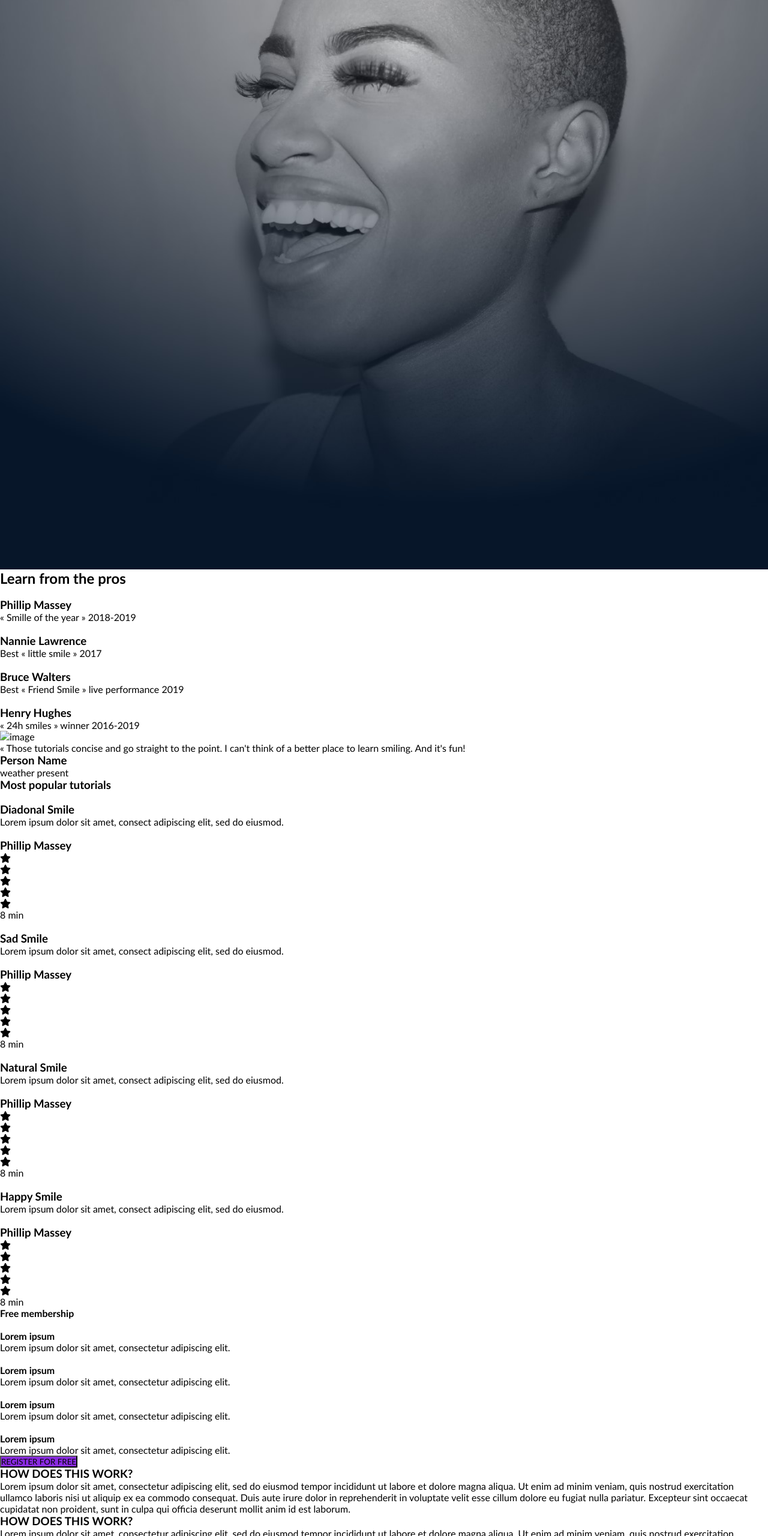
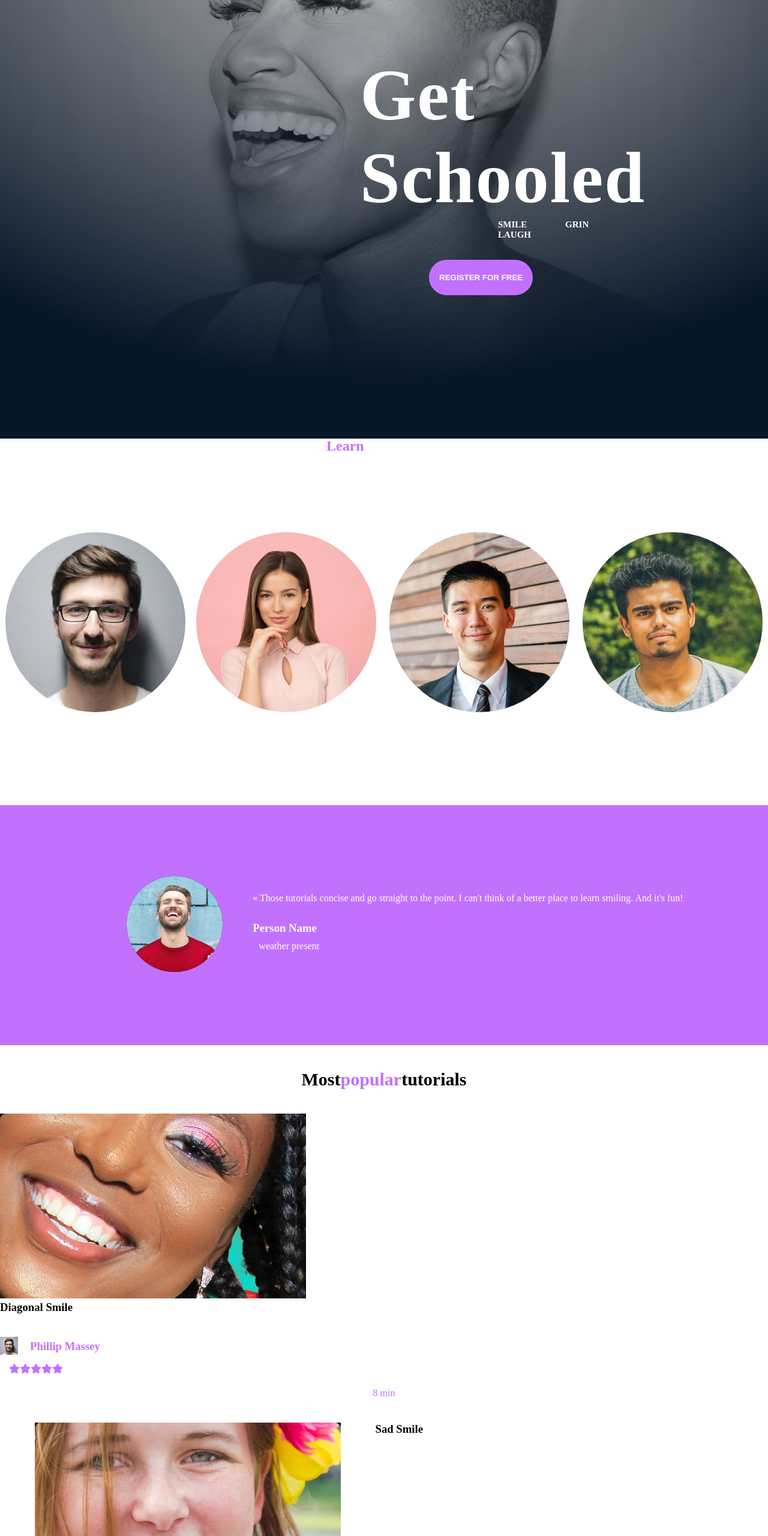
Before and after one commit to LeGabriel254/alx_html_css, a plain HTML site: page css_advanced/index.html in a window 1280 px wide. Shown: the part 240-2800 px from the top of the page at 60% size. Drawn offline with Linux system fonts and the light colour scheme.

Commit message:
new style.css and changes made

```diff
--- a/css_advanced/index.html
+++ b/css_advanced/index.html
@@ -8,10 +8,10 @@
   <link rel="stylesheet" href="style.css">
   <link href="style.css" rel="stylesheet">
 </head>
-<body>
+<body class="works_on_smartphone">
   <header>
     <nav>
-    <img class="logo" src="logo.png" alt="logo">
+    <img class="logo" src="logo.jpg" alt="logo">
     <ul class="logo">
       <li> <a href="">COURSE</a></li>
       <li> <a href="">PRICING</a></li>
@@ -21,40 +21,44 @@
 </header>
 <main>
     <section>
-      <div class="Navigation">
-        <h1 class="get">GET SCHOOLED</h1>
+      <div id="tittle">
+        <h1>Get Schooled</h1>
+      </div>
+      <div id="word">
         <span>SMILE</span>
         <span>GRIN</span>
         <span>LAUGH</span>
-        <button>REGISTER FOR FREE</button>
+        <button class="REGISTER">REGISTER FOR FREE</button>
       </div>
+      <div id="tittle1">
+        <h2><span style="color: #C271FF; font-weight: bold;">Learn</span>from the pros</h2>
+      </div>
+  <div class="word1">
       <div>
-        <h2>Learn from the pros</h2>
-      </div>
-      <div>
-        <img src="c:\Users\Administrator\Desktop\Home page\vator.jpg" alt="">
+        <img src="Philip.jpg" alt="Phillip">
         <h3>Phillip Massey</h3>
         <p>« Smille of the year » 2018-2019</p>
       </div>
       <div>
-        <img src="c:\Users\Administrator\Desktop\Home page\prs.jpg" alt="">
+        <img src="prs.jpg" alt="Nannie">
         <h3>Nannie Lawrence</h3>
         <p>Best « little smile » 2017</p>
       </div>
       <div>
-        <img src="c:\Users\Administrator\Desktop\Home page\mh.jpg" alt="">
+        <img src="mh.jpg"  alt="Bruce">
         <h3>Bruce Walters</h3>
         <p>Best « Friend Smile » live performance 2019</p>
       </div>
       <div>
-        <img src="c:\Users\Administrator\Desktop\Home page\jask.jpg" alt="">
+        <img src="jask.jpg" alt="image1">
         <h3>Henry Hughes</h3>
         <p>« 24h smiles » winner 2016-2019</p>
       </div>
+    </div>
     </section>
-    <section>
+    <section id="wrd">
       <div>
-        <img src="c:\Users\Administrator\Desktop\Home page\image.jpg" alt="image">
+        <img src="image.jpg" alt="image2">
       </div>
       <div>
         <blockquote>« Those tutorials concise and go straight to the point. I can't think of a better place to learn smiling. And it's fun!</blockquote>
@@ -62,108 +66,120 @@
         <p>weather present</p>
       </div>
     </section>
-    <section>
-      <h3>Most popular tutorials</h3>
-      <div>
-        <img src="c:\Users\Administrator\Desktop\Home page\imge.jpg" alt="">
-        <h3>Diadonal Smile</h3>
+    <section class="tutorial">
+      <div class="popular">
+      <h3>Most <span style="color: #C271FF; font-weight: bold;">popular</span> tutorials</h3>
+      </div>
+      <div class="tutorial">
+        <img src="imge.jpg" alt="">
+        <h3>Diagonal Smile</h3>
         <p>Lorem ipsum dolor sit amet, consect adipiscing elit, sed do eiusmod.</p>
+
       </div>
-      <div>
-        <img src="c:\Users\Administrator\Desktop\Home page\vator.jpg" alt="">
+      <div class="Philip">
+        <img src="Philip.jpg" alt="">
         <h3>Phillip Massey</h3>
       </div>
-      <div>
+      <div class="star">
         <div><i class="fa-solid fa-star"></i></div>
         <div><i class="fa-solid fa-star"></i></div>
         <div><i class="fa-solid fa-star"></i></div>
         <div><i class="fa-solid fa-star"></i></div>
         <div><i class="fa-solid fa-star"></i></div>
       </div>
+      <div class="time">
       <p>8 min</p>
-      <div>
-        <img src="c:\Users\Administrator\Desktop\Home page\vrr.jpg" alt="">
+    </div>
+      <div class="tutorials2">
+        <img src="vrr.jpg" alt="">
         <h3>Sad Smile</h3>
         <p>Lorem ipsum dolor sit amet, consect adipiscing elit, sed do eiusmod.</p>
       </div>
-      <div>
-        <img src="c:\Users\Administrator\Desktop\Home page\vator.jpg" alt="">
+      <div class="Philip">
+        <img src="Philip.jpg" alt="">
         <h3>Phillip Massey</h3>
       </div>
-      <div>
+      <div class="star">
         <div><i class="fa-solid fa-star"></i></div>
         <div><i class="fa-solid fa-star"></i></div>
         <div><i class="fa-solid fa-star"></i></div>
         <div><i class="fa-solid fa-star"></i></div>
         <div><i class="fa-solid fa-star"></i></div>
       </div>
+      <div>
+   <div class="time">
       <p>8 min</p>
-      <div>
-        <img src="c:\Users\Administrator\Desktop\Home page\ns.jpg" alt="">
+    </div>
+      <div class="tutorials2">
+        <img src="ns.jpg" alt="">
         <h3>Natural Smile</h3>
         <p>Lorem ipsum dolor sit amet, consect adipiscing elit, sed do eiusmod.</p>
       </div>
-      <div>
-        <img src="c:\Users\Administrator\Desktop\Home page\vator.jpg" alt="">
+      <div class="Philip">
+        <img src="Philip.jpg" alt="">
         <h3>Phillip Massey</h3>
       </div>
-      <div>
+      <div class="star">
         <div><i class="fa-solid fa-star"></i></div>
         <div><i class="fa-solid fa-star"></i></div>
         <div><i class="fa-solid fa-star"></i></div>
         <div><i class="fa-solid fa-star"></i></div>
         <div><i class="fa-solid fa-star"></i></div>
       </div>
+      <div class="time">
       <p>8 min</p>
-      <div>
-        <img src="c:\Users\Administrator\Desktop\Home page\hs.jpg" alt="">
+      </div>
+      <div class="tutorials3">
+        <img src="hs.jpg" alt="">
         <h3>Happy Smile</h3>
         <p>Lorem ipsum dolor sit amet, consect adipiscing elit, sed do eiusmod.</p>
       </div>
-      <div>
-        <img src="c:\Users\Administrator\Desktop\Home page\vator.jpg" alt="">
+      <div class="Philip">
+        <img src="Philip.jpg" alt="">
         <h3>Phillip Massey</h3>
       </div>
-      <div>
+      <div class="star">
         <div><i class="fa-solid fa-star"></i></div>
         <div><i class="fa-solid fa-star"></i></div>
         <div><i class="fa-solid fa-star"></i></div>
         <div><i class="fa-solid fa-star"></i></div>
         <div><i class="fa-solid fa-star"></i></div>
       </div>
+      <div class="time">
       <p>8 min</p>
+    </div>
     </section>
-    <section>
+    <section class="membership">
       <div>
         <h4>Free membership</h4>
       </div>
-      <div>
-        <img src="c:\Users\Administrator\Desktop\Home page\smile6.jpg" alt="">
+      <div class="member">
+        <img src="smile6.jpg" alt="">
         <h4>Lorem ipsum</h4>
         <p>Lorem ipsum dolor sit amet, consectetur adipiscing elit.</p>
       </div>
-      <div>
-        <img src="c:\Users\Administrator\Desktop\Home page\smile6.jpg" alt="">
+      <div class="member">
+        <img src="smile6.jpg" alt="">
         <h4>Lorem ipsum</h4>
         <p>Lorem ipsum dolor sit amet, consectetur adipiscing elit.</p>
       </div>
-      <div>
-        <img src="c:\Users\Administrator\Desktop\Home page\smile6.jpg" alt="">
+      <div class="member">
+        <img src="smile6.jpg" alt="">
         <h4>Lorem ipsum</h4>
         <p>Lorem ipsum dolor sit amet, consectetur adipiscing elit.</p>
       </div>
-      <div>
-        <img src="c:\Users\Administrator\Desktop\Home page\smile6.jpg" alt="">
+      <div class="member">
+        <img src="smile6.jpg" alt="">
         <h4>Lorem ipsum</h4>
         <p>Lorem ipsum dolor sit amet, consectetur adipiscing elit.</p>
       </div>
       <button>REGISTER FOR FREE</button>
     </section>
     <section>
-      <div>
+      <div class="faq">
         <h4>F.A.Q.</h4>
       </div>
-      <div>
+      <div class="faq3">
         <div>
           <div>
             <h3>HOW DOES THIS WORK?</h3>
@@ -206,16 +222,16 @@
     </section>
   </main>
   <section>
-  <footer>
-    <div>
-      <img src="https://fakeimg.pl/250x250?text=Sample+Logo" alt="logo">
-    </div>
+  <footer class="footer">
+
+      <img src="Logo.jpg" alt="logo">
+
     <div>
       <i class="fa-brands fa-facebook"></i>
       <i class="fa-brands fa-twitter"></i>
       <i class="fa-brands fa-instagram"></i>
     </div>
-    <div>
+    <div class="footer">
       <p>&copy;smileschool 2020</p>
     </div>
   </footer>
--- a/css_advanced/style.css
+++ b/css_advanced/style.css
@@ -1,49 +1,302 @@
 *{
-  margin:0;
+  margin: 0;
   padding: 0;
-  font-family: 'Trebuchet MS', 'Lucida Sans Unicode', 'Lucida Grande', 'Lucida Sans', Arial, sans-serif;
-  font-style: normal;
+  box-sizing: border-box;
+}
+body {
+  background-image: url("Background.jpg");
+  background-repeat: no-repeat;
+  background-size:contain;
 }
 nav{
-  display: none;
   display: flex;
-  padding: 0.5rem;
+  flex-direction: row;
   justify-content: space-between;
-  align-items: center;
-  width: 100%;
-  height: 5rem;
- }
- header,nav,img,.logo{
-  height: 20;
-  width:20;
 
 }
- .Navigation{
-  background-image: url('Background.jpg');
-  background-size:cover; /* Ensure the image covers the whole area */
-  background-position:top 100px; /* at the top of the page*/
-  background-repeat: no-repeat; /* Prevent the image from repeating */
-  font-family: Arial, s;
+nav img{
+  margin: 50px ;
+  display: flex;
+}
+nav ul{
+  list-style: none;
+  text-decoration: none;
+  margin: 50px;
+}
+nav ul li{
+  display: inline;
+}
+nav ul li :hover{
+  color: rgb(194,113,255) ;
+}
+nav ul li a {
+  text-decoration: none;
+  text-align: center;
+  color: rgb(255, 255, 255);
+  align-items: center;
+  justify-content: center;
+  padding: 20px;
+}
+#tittle{
   width: 100%;
-  height: 1093px;
+  font-size: 5em;
+  letter-spacing: 2px;
+  padding: 200px;
 }
- .get{
+#tittle h1{
   color: white;
-  position:relative;
-  padding-right: 20px;
+  font-weight: bolder;
+  align-items: center;
+  justify-content: center;
+  margin-left: 400px;
+  font-family: source 'Lucida Sans', 'Lucida Sans Regular', 'Lucida Grande', 'Lucida Sans Unicode', Geneva, Verdana, sans-serif;
+}
+#word{
+  color: #fff;
+  font-size: 15px;
+  align-items: center;
+  justify-content: center;
+  margin-left: 600px;
+  font-weight: bold;
+  padding:200px;
+  margin-top: -400px;
+}
+#word span{
+  padding: 30px;
+  font-weight: bolder;
+}
+#word button{
+  border: 2px solid #C271FF;
+  background: #C271FF;
+  border-radius: 50px;
+  color: #fff;
+  padding: 20px 15px;
+  text-transform: uppercase;
+  font-weight: bold;
+  margin-left: -200px;
+  position: absolute;
+  margin-top: 50px;
+}
+
+#tittle1{
+  margin: 50px;
+  padding: 50px;
+}
+#tittle1 h2{
+  color: #fff;
+  text-align: center;
+  font-weight: lighter;
+  margin: 30px;
+}
+.word1{
+  display: flex;
+  flex-direction: row;
+  justify-content: space-around;
   align-items: center;
 }
-span{
-color:white ;
-text-align: center;
-padding-right: 50px;
+.word1 div{
+  display: flex;
+  flex-direction: column;
+  align-items: center;
+  justify-content: center;
+}
+.word1 img{
+  border-radius: 50%;
+}
+.word1 h3 ,p{
+  color: #fff;
+  padding: 10px;
+}
+
+#wrd{
+  background-color: #C271FF;
+  margin-top: 75px;
+  display: flex;
+  align-items: center;
+  justify-content: center;
+  height: 400px;
+}
+#wrd blockquote{
+  color: #ffffff;
+}
+#wrd img {
+  height: 160px;
+  width: 160px;
+  margin-left: 20px;
+  border-radius: 50%;
+}
+#wrd div {
+  color: #ffffff;
+  margin-left: 50px;
+}
+#wrd div h3{
+  margin-top: 30px;
+  color: white;
+  padding-right: 20rem;
+}
+
+
+.popular h3{
+  display: flex;
+  justify-content: center;
+  align-items: center;
+  margin: 40px;
+  font-size: 30px;
+}
+.tutorials2{
+  display: flex;
+  justify-content: space-evenly;
+  width: 100%;
+  height:200;
+  margin-top: 30px;
+}
+.tutorials3{
+  width: 335px;
+  height: 335px;
+}
+.image-container {
+  position: relative;
+  width: 255px;
+  height: 154px;
+}
+.background-image {
+  width: 100%;
+  height: auto;
+  display: block;
+}
+.overlay-image {
+  position: absolute;
+  top: 25%;
+  left: 50%;
+  transform: translate(-50%, -50%);
+  width: 70px;
+  height: auto;
+
+}
+.tutorials3 h3{
+  margin-top: 0;
+}
+.tutorials p{
+  color:#071629;
+}
+.tot{
+  height: 70px;
+}
+.Philip{
+  display: flex;
+}
+.Philip img{
+  width: 30px;
+  height: 30px;
+  display: flex;
+  align-items: center;
+  justify-content: center;
+}
+.Philip h3{
+  color: #C271FF;
+  margin-left: 20px;
+  margin-top: 5px;
+}
+.ico{
+  display: flex;
+  justify-content: space-between;
+  color: #000;
+}
+.star{
+  display: flex;
+  color: #C271FF;
+  width: 110px;
+  height: 15px;
+  margin: 15px;
+}
+.time p{
+  color: #C271FF;
+  display: flex;
+  align-items: center;
+  justify-content: center;
+}
+.membership{
+  background-color: #071629;
+  width: 100%;
+  position: relative;
+  height: 500px;
+}
+.membership h4{
+  color: #fff;
+  padding: 50px;
+  display: flex;
   justify-content: center;
   align-items: center;
 }
-
-button{
-  background-color: blueviolet;
-  position: absolute;
+.member {
+  display: flex;
+  justify-content: space-evenly;
+}
+.member div {
+  display: flex;
+  flex-direction: column;
+  justify-content: center;
   align-items: center;
-
+  height: 160px;
+  width: 260px;
+  color: #fff;
 }
+.member div h4 , p {
+  padding: 10px;
+}
+.member{
+  font-weight: bolder;
+}
+.membership button{
+border: 2px solid #C271FF;
+background: #C271FF;
+border-radius: 50px;
+color: #fff;
+padding: 15px 32px;
+text-transform: uppercase;
+font-weight: bold;
+margin-left: 630px;
+margin-top: 80px;
+}
+.faq h4{
+  padding: 50px;
+  display: flex;
+  justify-content: center;
+  align-items: center;
+  font-weight: lighter;
+  font-size: 2.2em;
+}
+.faq{
+  height: 500px;
+}
+.faq2{
+  display: flex;
+  align-items: center;
+  justify-content: space-evenly;
+}
+.faq3{
+  width: 40%;
+}
+.faq3 div h3{
+  margin-bottom: 10px;
+  margin-top: 20px;
+}
+footer{
+  background-color: #071629;
+  height: 250px;
+}
+footer div {
+  display: flex;
+  align-items: center;
+  justify-content: space-around;
+  height: 200px;
+}
+footer p{
+  display: flex;
+  justify-content: center;
+  align-items: center;
+  font-weight: lighter;
+  font-size: .7em;
+  margin-top: 0;
+  color: #000;
+}
```
Also changed, not shown: css_advanced/Philip.jpg (added), css_advanced/hs.jpg (added), css_advanced/image.jpg (added), css_advanced/imge.jpg (added), css_advanced/jask.jpg (added), css_advanced/logo.jpg (renamed from css_advanced/logo.png), css_advanced/mh.jpg (added), css_advanced/ns.jpg (added), css_advanced/ova.jpg (added), css_advanced/prs.jpg (added), css_advanced/smile6.jpg (added), css_advanced/vrr.jpg (added). Lines whose indentation alone changed are shown as unchanged.
